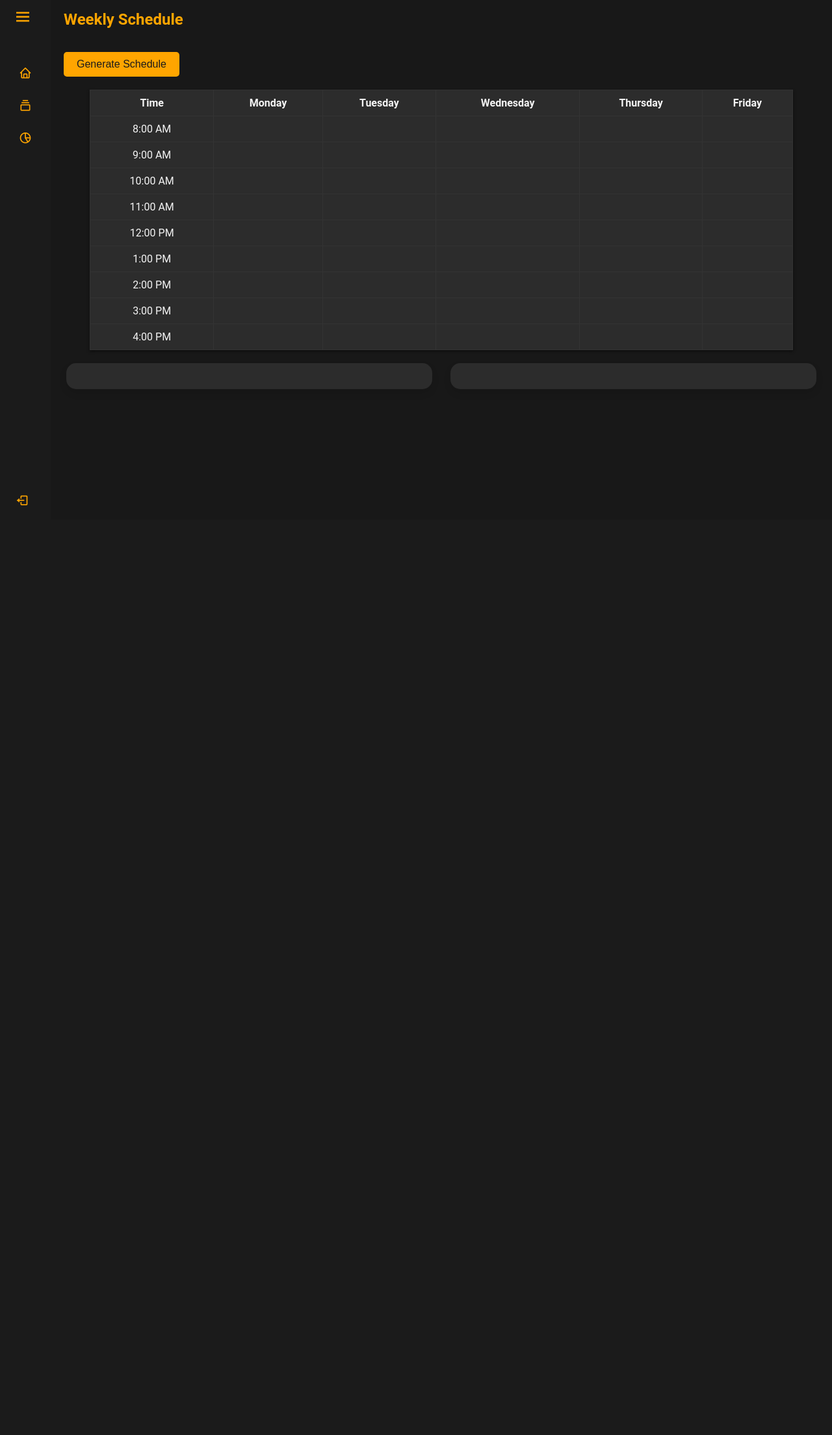
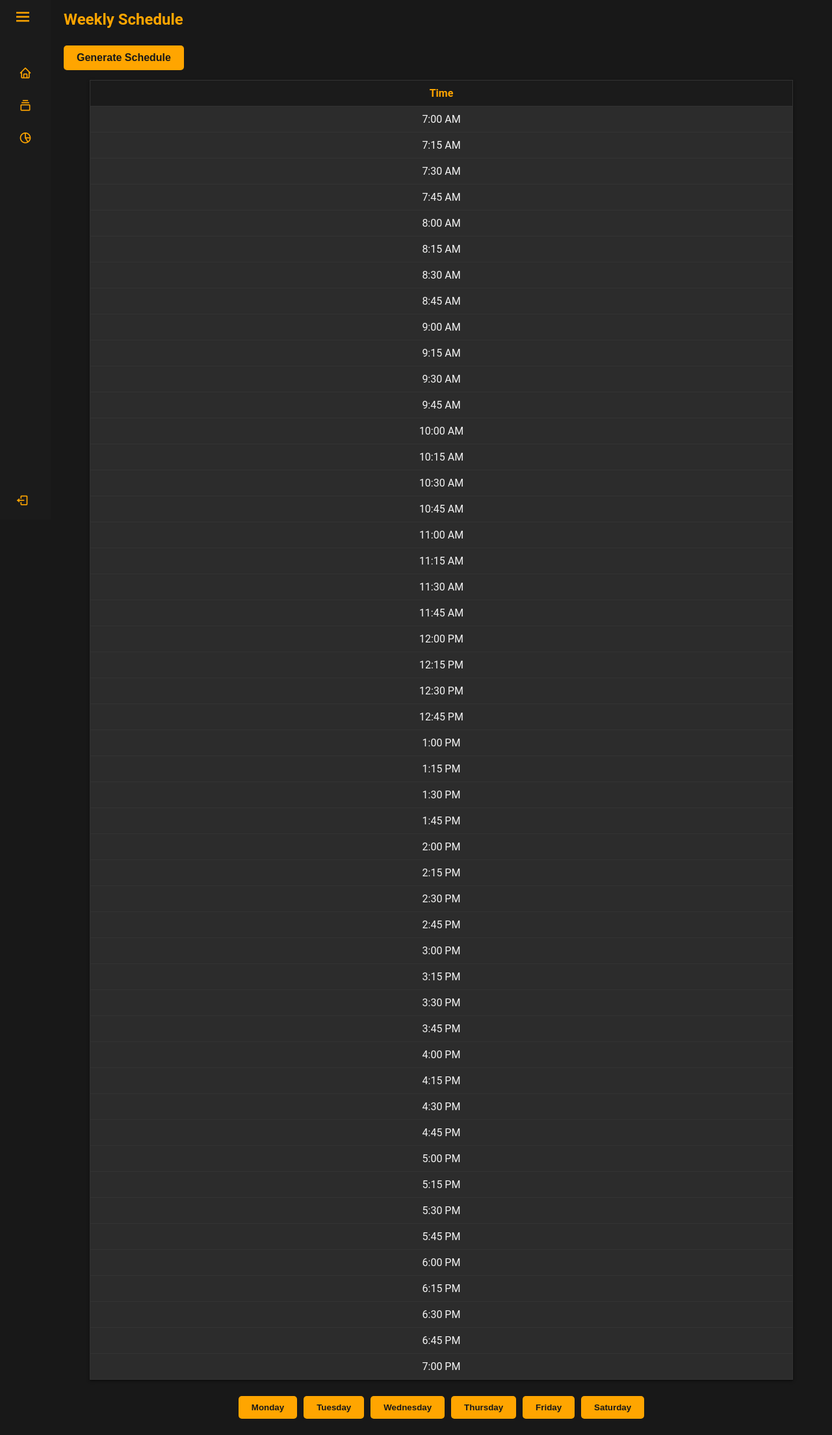
Before and after one commit to sarimk0403/KidsAba, a Flask app: page /schedule in a window 1280 px wide. Shown: the whole page at 65% size. Before the commit the page ends 778 px from the top, so only its background shows below. Run offline with Flask 3, Linux system fonts and the light colour scheme.

Commit message:
New Changes Added

```diff
--- a/static/css/styles_schedule.css
+++ b/static/css/styles_schedule.css
@@ -33,6 +33,33 @@
     background-color: #e69500;
     transform: translateY(-2px);
 }
+
+.button-container {
+    text-align: left; /* Align to the left like the title */
+    margin-left: 20px; /* Align button with heading */
+    margin-top: 10px;
+}
+
+/* Styling for the Generate Schedule Button */
+#generateScheduleBtn {
+    padding: 10px 20px; /* Add padding inside the button */
+    background-color: #ffa500; /* Orange background */
+    color: #181818; /* Text color */
+    font-size: 1em; /* Font size */
+    font-weight: bold;
+    border: none; /* Remove border */
+    border-radius: 5px; /* Rounded corners */
+    cursor: pointer;
+    transition: background-color 0.3s, transform 0.2s;
+    margin-bottom: 15px; /* Space below the button */
+}
+
+/* Hover effect */
+#generateScheduleBtn:hover {
+    background-color: #e69500; /* Darker orange on hover */
+    transform: translateY(-2px); /* Slight lift effect */
+}
+
 
 /* Styling for the Schedule Table */
 table {
@@ -97,3 +124,42 @@
     font-size: 0.9em;
     color: #f5f5f5;
 }
+
+.day-tabs {
+    display: flex;
+    justify-content: center;
+    margin: 20px 0;
+}
+
+.day-tabs button {
+    padding: 10px 20px;
+    margin: 5px;
+    background-color: #ffa500;
+    border: none;
+    border-radius: 5px;
+    cursor: pointer;
+    color: #181818;
+    font-weight: bold;
+}
+
+.day-tabs button:hover {
+    background-color: #e69500;
+}
+
+table {
+    width: 90%;
+    margin: auto;
+    border-collapse: collapse;
+    box-shadow: 0 2px 4px rgba(0, 0, 0, 0.5);
+}
+
+th, td {
+    border: 1px solid #333;
+    padding: 10px;
+    text-align: center;
+}
+
+th {
+    background-color: #1b1b1b;
+    color: #ffa500;
+}
--- a/static/js/schedule.js
+++ b/static/js/schedule.js
@@ -3,18 +3,373 @@
 let doctors = JSON.parse(localStorage.getItem('doctors')) || [];
 let patients = JSON.parse(localStorage.getItem('patients')) || [];
 
-// Setup an empty schedule
-function setupEmptySchedule() {
-    const scheduleTableBody = document.getElementById("scheduleTable").querySelector("tbody");
-    const hours = ["8:00 AM", "9:00 AM", "10:00 AM", "11:00 AM", "12:00 PM", "1:00 PM", "2:00 PM", "3:00 PM", "4:00 PM"];
-    scheduleTableBody.innerHTML = '';
+// Function to generate time slots dynamically
+function generateTimeSlots(startHour, endHour, interval) {
+    const times = [];
+    let currentHour = startHour;
+    let currentMinutes = 0;
 
-    hours.forEach(hour => {
-        const row = document.createElement("tr");
-        row.innerHTML = `<td>${hour}</td>` + "<td></td>".repeat(5);
-        scheduleTableBody.appendChild(row);
+    while (currentHour < endHour || (currentHour === endHour && currentMinutes === 0)) {
+        // Format time as 12-hour AM/PM
+        const formattedTime = formatTime(currentHour, currentMinutes);
+        times.push(formattedTime);
+
+        // Increment time by the interval
+        currentMinutes += interval;
+        if (currentMinutes >= 60) {
+            currentMinutes = 0;
+            currentHour += 1;
+        }
+    }
+
+    return times;
+}
+
+// Helper function to format time into 12-hour AM/PM format
+function formatTime(hour, minutes) {
+    const period = hour < 12 ? "AM" : "PM";
+    const formattedHour = hour % 12 === 0 ? 12 : hour % 12;
+    const formattedMinutes = minutes.toString().padStart(2, "0");
+    return `${formattedHour}:${formattedMinutes} ${period}`;
+}
+
+
+// Function to filter patients based on the selected day
+function filterPatientsByDay(day) {
+    return patients.filter(patient =>
+        patient.availability.some(slot => {
+            const availabilityDay = slot.split(' ')[0].trim().toLowerCase();
+            return availabilityDay === day.toLowerCase();
+        })
+    );
+}
+
+function loadPatientsAndGenerateTable(day) {
+    console.log(`Tab clicked: ${day}`);
+
+    // Filter patients available on the selected day
+    const filteredPatients = filterPatientsByDay(day);
+    console.log("Filtered Patients:", filteredPatients);
+
+    // Generate time slots (7:00 AM to 7:00 PM with 15-minute intervals)
+    const times = generateTimeSlots(7, 19, 15);
+
+    // Update Table Header with Filtered Patient Names
+    const tableHeader = document.getElementById('tableHeader');
+    tableHeader.innerHTML = `<th>Time</th>`; // Reset header
+    filteredPatients.forEach(patient => {
+        tableHeader.innerHTML += `<th>${patient.name}</th>`;
+    });
+
+    // Update Table Body with Time Rows
+    const scheduleBody = document.getElementById('scheduleBody');
+    scheduleBody.innerHTML = ''; // Clear previous rows
+
+    times.forEach(time => {
+        let row = `<tr><td>${time}</td>`; // Add time column
+        filteredPatients.forEach(patient => {
+            const isAvailable = checkAvailabilityForTime(patient, day, time);
+            const cellStyle = isAvailable ? 'style="background-color: #d3d3d3;"' : '';
+            row += `<td ${cellStyle}></td>`; // Add cell with lighter grey background if available
+        });
+        row += `</tr>`;
+        scheduleBody.innerHTML += row; // Append row to table
     });
 }
+
+// Function to Check if Patient is Available at a Given Time
+function checkAvailabilityForTime(patient, day, time) {
+    const timeInMinutes = convertTimeToMinutes(time);
+
+    console.log(`Checking availability for: ${patient.name}, Day: ${day}, Time: ${time} → ${timeInMinutes} minutes`);
+
+    return patient.availability.some(slot => {
+        // Split the slot into day and time range
+        const normalizedSlot = slot.trim().replace(/\s*-\s*/g, '-').replace(/\s+/g, ' ');
+    const [slotDay, timeRange] = normalizedSlot.split(' ');
+
+    if (!slotDay || !timeRange) {
+        console.error(`Failed to parse availability slot: ${slot}`);
+        return false;
+    }
+
+        if (!slotDay || !timeRange) {
+            console.warn(`Invalid slot format for patient ${patient.name}: ${slot}`);
+            return false;
+        }
+
+        // Clean up spaces around the dash and split start/end times
+        const cleanedTimeRange = timeRange.replace(/\s*-\s*/g, '-'); // Removes spaces around dash
+        const [startTime, endTime] = cleanedTimeRange.split('-');
+
+        if (!startTime || !endTime) {
+            console.error(`Failed to parse start or end time for slot: ${slot}`);
+            return false;
+        }
+
+        const startMinutes = convertTimeToMinutes(startTime);
+        const endMinutes = convertTimeToMinutes(endTime);
+
+        console.log(`Slot: ${slot}, Day: ${slotDay}, Start: ${startTime} (${startMinutes} min), End: ${endTime} (${endMinutes} min)`);
+
+        if (isNaN(startMinutes) || isNaN(endMinutes)) {
+            console.error(`Invalid time range: Start: ${startTime}, End: ${endTime}`);
+            return false;
+        }
+
+        console.log(`Time Check: ${timeInMinutes} >= ${startMinutes} && ${timeInMinutes} < ${endMinutes}`);
+        return slotDay.toLowerCase() === day.toLowerCase() && timeInMinutes >= startMinutes && timeInMinutes < endMinutes;
+    });
+}
+
+// Helper Function: Convert Time to Minutes for Easy Comparison
+function convertTimeToMinutes(time) {
+    if (!time) {
+        console.error("convertTimeToMinutes received invalid time:", time);
+        return NaN;
+    }
+
+    const match = time.match(/(\d{1,2}):?(\d{2})?\s*(AM|PM)/i);
+    if (!match) {
+        console.error(`Invalid time format: ${time}`);
+        return NaN;
+    }
+
+    let [_, hour, minutes, period] = match;
+    hour = parseInt(hour, 10);
+    minutes = parseInt(minutes || "0", 10);
+
+    if (period.toUpperCase() === "PM" && hour !== 12) hour += 12;
+    if (period.toUpperCase() === "AM" && hour === 12) hour = 0;
+
+    const totalMinutes = hour * 60 + minutes;
+    console.log(`Parsed time: ${time} → ${totalMinutes} minutes`);
+    return totalMinutes;
+}
+
+// function generateSchedule() {
+//     const tableBody = document.getElementById('scheduleBody');
+//     if (!tableBody) {
+//         console.error("Table body not found!");
+//         return;
+//     }
+
+//     tableBody.innerHTML = ''; // Clear the table
+
+//     const day = "Monday"; // Dynamically set for selected day
+//     const times = generateTimeSlots(7, 19, 15); // 7 AM - 7 PM
+//     const filteredPatients = filterPatientsByDay(day);
+
+//     // Build the table rows dynamically
+//     times.forEach(time => {
+//         let row = `<tr><td>${time}</td>`;
+
+//         filteredPatients.forEach(patient => {
+//             row += `<td id="${time}-${patient.name}" style="background-color: #2c2c2c;"></td>`;
+//         });
+
+//         row += '</tr>';
+//         tableBody.insertAdjacentHTML('beforeend', row);
+//     });
+
+//     console.log("Schedule table regenerated.");
+
+//     // Assign doctors to time slots
+//     assignDoctorsToSchedule(times, filteredPatients);
+// }
+
+function generateSchedule() {
+    const tableBody = document.getElementById('scheduleBody');
+    const day = getCurrentDay(); // Retrieve the currently selected day
+    const times = generateTimeSlots(7, 19, 15); // 7 AM - 7 PM, 15-minute intervals
+
+    if (!tableBody) {
+        console.error("Table body not found!");
+        return;
+    }
+
+    tableBody.innerHTML = ''; // Clear previous table rows
+
+    // Filter patients and doctors based on the selected day
+    const filteredPatients = patients.filter(patient =>
+        patient.availability.some(slot => slot.split(" ")[0].toLowerCase() === day.toLowerCase())
+    );
+
+    const availableDoctors = doctors.filter(doctor =>
+        doctor.availability.some(slot => slot.split(" ")[0].toLowerCase() === day.toLowerCase())
+    );
+
+    console.log(`Generating schedule for ${day}`);
+    console.log("Available Patients:", filteredPatients);
+    console.log("Available Doctors:", availableDoctors);
+
+    // Reset doctor busy times
+    availableDoctors.forEach(doctor => {
+        doctor.busyTimes = new Set();
+    });
+
+    // Populate table with patients' availability
+    times.forEach(time => {
+        let row = `<tr><td>${time}</td>`;
+        filteredPatients.forEach(patient => {
+            row += `<td id="${time}-${patient.name}" style="background-color: #2c2c2c;"></td>`;
+        });
+        row += '</tr>';
+        tableBody.insertAdjacentHTML('beforeend', row);
+    });
+
+    // Assign doctors to patients dynamically
+    assignDoctorsToSchedule(times, filteredPatients, availableDoctors, day);
+}
+
+
+function switchDay(button, day) {
+    // Remove 'active-day' class from all day tabs
+    document.querySelectorAll('.day-tab').forEach(tab => {
+        tab.classList.remove('active-day');
+    });
+
+    // Add 'active-day' to the clicked button
+    button.classList.add('active-day');
+
+    // Log the day for debugging
+    console.log(`Switched to: ${day}`);
+
+    // Reload the table and regenerate schedule for the selected day
+    loadPatientsAndGenerateTable(day); // Load patients' availability for the day
+    generateSchedule();                // Generate doctor-patient assignments
+}
+
+
+
+function getCurrentDay() {
+    const activeDayButton = document.querySelector('.active-day');
+    return activeDayButton ? activeDayButton.textContent : 'Monday';
+}
+
+
+
+
+
+
+// Helper Function: Filter Doctors by Day
+function filterDoctorsByDay(day) {
+    return doctors.filter(doctor =>
+        doctor.availability.some(slot => slot.split(" ")[0].toLowerCase() === day.toLowerCase())
+    );
+}
+
+// Helper Function: Find an Available Doctor for a Given Time
+function findAvailableDoctor(doctors, day, time) {
+    for (const doctor of doctors) {
+        const doctorAvailable = checkAvailabilityForTime(doctor, day, time);
+        if (doctorAvailable && !doctor.busyTimes?.includes(time)) {
+            return doctor; // Return the first available doctor
+        }
+    }
+    return null; // No doctor available
+}
+
+function assignDoctorsToSchedule(times, patients, availableDoctors, day) {
+    const doctorWorkMinutes = {}; // Total work minutes per doctor
+    const doctorBusyTimes = {};   // Track time slots where each doctor is busy
+    const patientAssignedMinutes = {}; // Track minutes assigned to each patient
+
+    // Initialize trackers for doctors and patients
+    availableDoctors.forEach(doctor => {
+        doctorWorkMinutes[doctor.name] = 0;
+        doctorBusyTimes[doctor.name] = new Set();
+    });
+
+    patients.forEach(patient => {
+        patientAssignedMinutes[patient.name] = 0;
+    });
+
+    // Iterate through each time slot
+    for (let i = 0; i < times.length; i++) {
+        const time = times[i];
+
+        for (const patient of patients) {
+            if (patientAssignedMinutes[patient.name] >= 180) continue; // Stop if patient already has 3 hours
+
+            for (const doctor of availableDoctors) {
+                if (doctorWorkMinutes[doctor.name] >= 180) continue; // Stop if doctor has 3 hours
+
+                // Skip if doctor is already busy at this time
+                if (doctorBusyTimes[doctor.name].has(time)) continue;
+
+                // Check doctor and patient availability
+                const doctorAvailable = checkAvailabilityForTime(doctor, day, time);
+                const patientAvailable = checkAvailabilityForTime(patient, day, time);
+
+                if (doctorAvailable && patientAvailable) {
+                    // Assign doctor to patient
+                    assignDoctorToTimeSlot(time, patient, doctor);
+
+                    // Track time slots and work limits
+                    doctorBusyTimes[doctor.name].add(time);
+                    doctorWorkMinutes[doctor.name] += 15;
+                    patientAssignedMinutes[patient.name] += 15;
+
+                    // If doctor hits a 3-hour block, prevent assigning until a later time
+                    let nextTimeInMinutes = convertTimeToMinutes(times[i + 1] || '0:00 AM');
+                    let currentTimeInMinutes = convertTimeToMinutes(time);
+                    if (nextTimeInMinutes - currentTimeInMinutes > 15) {
+                        doctorWorkMinutes[doctor.name] = 0; // Reset work minutes after gap
+                    }
+                    break;
+                }
+            }
+        }
+    }
+}
+
+
+
+
+// Helper Function: Assign Doctor to a Time Slot
+function assignDoctorToTimeSlot(time, patient, doctor) {
+    const cellId = `${time}-${patient.name}`; // Match cell IDs dynamically
+    const cell = document.getElementById(cellId);
+
+    if (!cell) {
+        console.warn(`No cell found for time: ${time} and patient: ${patient.name}`);
+        return;
+    }
+
+    // Update cell with doctor's name and color
+    cell.style.backgroundColor = doctor.color || '#3498db'; // Default color if not set
+    cell.style.color = '#fff'; // White text for visibility
+    cell.textContent = doctor.name; // Display doctor's name in the cell
+}
+
+
+// Helper Function: Create a New Table Row for a Time Slot
+function createNewRow(tableBody, time) {
+    const row = document.createElement("tr");
+    row.setAttribute("data-time", time);
+
+    row.innerHTML = `<td>${time}</td>` + "<td></td>".repeat(6); // One cell for each day (Mon-Sat)
+    tableBody.appendChild(row);
+    return row;
+}
+
+// Helper Function: Mark a Doctor Busy for a Time Slot
+function markDoctorBusy(doctor, day, time) {
+    if (!doctor.busyTimes) doctor.busyTimes = [];
+    doctor.busyTimes.push(time);
+}
+
+function showDay(day) {
+    console.log(`Tab clicked: ${day}`);
+    loadPatientsAndGenerateTable(day); // Reload table based on selected day
+    //generateSchedule();
+}
+
+// Initialize with Monday
+document.addEventListener("DOMContentLoaded", () => {
+    showDay('Monday');
+});
 
 // Define colors for each doctor
 // const doctorColors = {
@@ -27,6 +382,7 @@
 
 // Generate the schedule by matching doctors and patients based on availability overlap
 // Generate the schedule by matching doctors and patients based on availability overlap
+/*
 function generateSchedule() {
     console.log("generateSchedule button clicked");
     setupEmptySchedule(); // Clear and reset the table
@@ -156,61 +512,64 @@
     // Display unscheduled doctors and their remaining hours
     displayUnscheduledDoctors(unscheduledDoctors);
 }
+*/
 
 // Helper function to parse time (e.g., "8:00 AM" => 8)
-function parseTime(time) {
-    if (!time) {
-        console.error("parseTime() received an invalid time:", time);
-        return -1;  // Return a default error value
-    }
+// function parseTime(time) {
+//     if (!time) {
+//         console.error("parseTime() received an invalid time:", time);
+//         return -1;  // Return a default error value
+//     }
 
-    time = time.toUpperCase().replace(/\s+/g, '');  // Remove spaces and convert to uppercase
-    if (time.includes('AM') || time.includes('PM')) {
-        time = time.replace(/(AM|PM)/, ' $1');  // Add space before AM/PM if missing, e.g., "8AM" to "8 AM"
-    }
+//     time = time.toUpperCase().replace(/\s+/g, '');  // Remove spaces and convert to uppercase
+//     if (time.includes('AM') || time.includes('PM')) {
+//         time = time.replace(/(AM|PM)/, ' $1');  // Add space before AM/PM if missing, e.g., "8AM" to "8 AM"
+//     }
 
-    const [hour, period] = time.split(' ');
-    let [h, m] = hour.includes(':') ? hour.split(':') : [hour, "00"];
-    h = parseInt(h, 10);
-    if (period === 'PM' && h !== 12) {
-        h += 12; // Convert PM times to 24-hour format
-    } else if (period === 'AM' && h === 12) {
-        h = 0; // Midnight is 0
-    }
-    return h;
-}
+//     const [hour, period] = time.split(' ');
+//     let [h, m] = hour.includes(':') ? hour.split(':') : [hour, "00"];
+//     h = parseInt(h, 10);
+//     if (period === 'PM' && h !== 12) {
+//         h += 12; // Convert PM times to 24-hour format
+//     } else if (period === 'AM' && h === 12) {
+//         h = 0; // Midnight is 0
+//     }
+//     return h;
+// }
 
 // Function to display unscheduled patients and their remaining hours
-function displayUnscheduledPatients(unscheduledPatients) {
-    const unscheduledSection = document.getElementById("unscheduledPatients");
-    unscheduledSection.innerHTML = '<h3>Unscheduled Patients and Remaining Hours</h3>';
+// function displayUnscheduledPatients(unscheduledPatients) {
+//     const unscheduledSection = document.getElementById("unscheduledPatients");
+//     unscheduledSection.innerHTML = '<h3>Unscheduled Patients and Remaining Hours</h3>';
 
-    if (unscheduledPatients.length === 0) {
-        unscheduledSection.innerHTML += '<p>All patients have been scheduled.</p>';
-    } else {
-        unscheduledPatients.forEach(patient => {
-            unscheduledSection.innerHTML += `
-                <p>${patient.name} - Remaining Hours: ${patient.remainingHours}</p>
-            `;
-        });
-    }
-}
+//     if (unscheduledPatients.length === 0) {
+//         unscheduledSection.innerHTML += '<p>All patients have been scheduled.</p>';
+//     } else {
+//         unscheduledPatients.forEach(patient => {
+//             unscheduledSection.innerHTML += `
+//                 <p>${patient.name} - Remaining Hours: ${patient.remainingHours}</p>
+//             `;
+//         });
+//     }
+// }
 
 // Function to display unscheduled doctors and their remaining hours
-function displayUnscheduledDoctors(unscheduledDoctors) {
-    const unscheduledSection = document.getElementById("unscheduledDoctors");
-    unscheduledSection.innerHTML = '<h3>Unscheduled Doctors and Remaining Hours</h3>';
+// function displayUnscheduledDoctors(unscheduledDoctors) {
+//     const unscheduledSection = document.getElementById("unscheduledDoctors");
+//     unscheduledSection.innerHTML = '<h3>Unscheduled Doctors and Remaining Hours</h3>';
 
-    if (unscheduledDoctors.length === 0) {
-        unscheduledSection.innerHTML += '<p>All doctors have been fully scheduled.</p>';
-    } else {
-        unscheduledDoctors.forEach(doctor => {
-            unscheduledSection.innerHTML += `
-                <p>${doctor.name} - Remaining Hours: ${doctor.remainingHours}</p>
-            `;
-        });
-    }
-}
+//     if (unscheduledDoctors.length === 0) {
+//         unscheduledSection.innerHTML += '<p>All doctors have been fully scheduled.</p>';
+//     } else {
+//         unscheduledDoctors.forEach(doctor => {
+//             unscheduledSection.innerHTML += `
+//                 <p>${doctor.name} - Remaining Hours: ${doctor.remainingHours}</p>
+//             `;
+//         });
+//     }
+// }
+
+
 
 // Initial empty schedule display
-document.addEventListener("DOMContentLoaded", setupEmptySchedule);
+//document.addEventListener("DOMContentLoaded", setupEmptySchedule);
--- a/templates/schedule.html
+++ b/templates/schedule.html
@@ -46,36 +46,43 @@
     <section class="home-section">
         <div class="home-content">
             <h2>Weekly Schedule</h2>
+            <!-- Generate Schedule Button -->
+
         </div>
 
-        <button onclick="generateSchedule()" class="generate-schedule">Generate Schedule</button>
+        <div class="button-container">
+            <button id="generateScheduleBtn" onclick="generateSchedule()">Generate Schedule</button>
+        </div>
 
+        <!-- Table with Patients as Headers -->
         <table id="scheduleTable">
             <thead>
-                <tr>
-                    <th>Time</th>
-                    <th>Monday</th>
-                    <th>Tuesday</th>
-                    <th>Wednesday</th>
-                    <th>Thursday</th>
-                    <th>Friday</th>
+                <tr id="tableHeader">
+                    <th>Time</th> <!-- Static Time Column -->
                 </tr>
             </thead>
-            <tbody>
-                <!-- Rows will be added dynamically -->
+            <tbody id="scheduleBody">
+                <!-- Time rows will be dynamically generated here -->
             </tbody>
         </table>
 
-        <div class="unscheduled-container">
-            <div id="unscheduledDoctors" class="list-section">
-                <!-- Unscheduled doctors will be displayed here -->
-            </div>
-
-            <div id="unscheduledPatients" class="list-section">
-                <!-- Unscheduled patients will be displayed here -->
-            </div>
+        <!-- Bottom Tabs for Days -->
+        <!-- <div class="day-tabs">
+            <button onclick="showDay('Monday')">Monday</button>
+            <button onclick="showDay('Tuesday')">Tuesday</button>
+            <button onclick="showDay('Wednesday')">Wednesday</button>
+            <button onclick="showDay('Thursday')">Thursday</button>
+            <button onclick="showDay('Friday')">Friday</button>
+            <button onclick="showDay('Saturday')">Saturday</button>
+        </div> -->
+        <div class="day-tabs">
+            <button class="day-tab active-day" onclick="switchDay(this, 'Monday')">Monday</button>
+            <button class="day-tab" onclick="switchDay(this, 'Tuesday')">Tuesday</button>
+            <button class="day-tab" onclick="switchDay(this, 'Wednesday')">Wednesday</button>
+            <button class="day-tab" onclick="switchDay(this, 'Thursday')">Thursday</button>
+            <button class="day-tab" onclick="switchDay(this, 'Friday')">Friday</button>
+            <button class="day-tab" onclick="switchDay(this, 'Saturday')">Saturday</button>
         </div>
-
     </section>
 
     <script src="{{ url_for('static', filename='js/schedule.js') }}"></script>
```
Also changed, not shown: static/js/script.js (+79 -34 lines).
